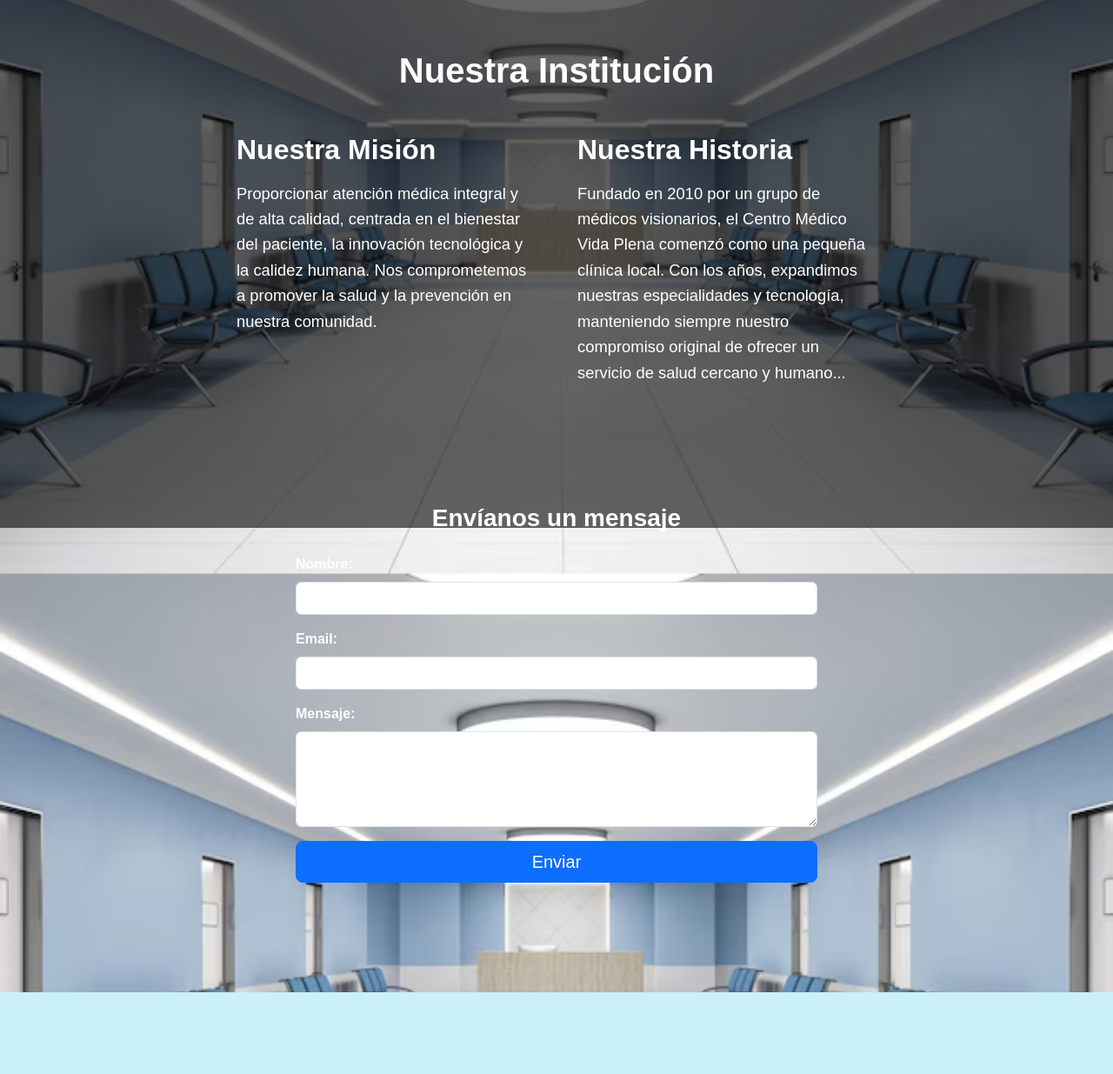
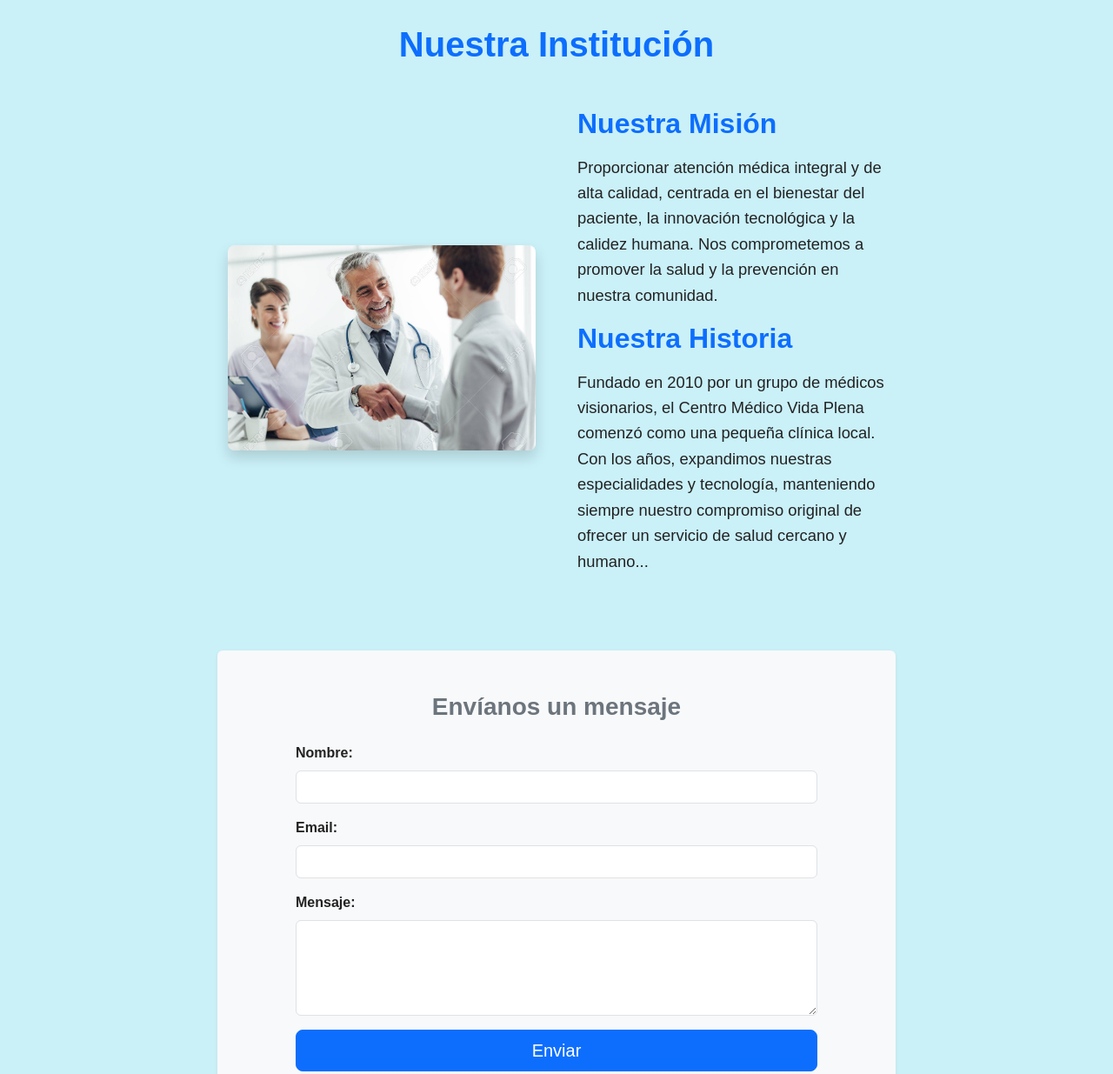
Before and after one commit to Faacusb/IDW_40, a plain HTML site: page institucional.html in a window 1280 px wide. Shown: the part 193-1428 px from the top of the page at 87% size. Before the commit the page ends 1334 px from the top, so only its background shows below. Drawn offline with nearby package versions, Linux system fonts and the light colour scheme.

Commit message:
Clean: Limpieza final de CSS y confirmación de estructura HTML

```diff
--- a/CSS/estilos.css
+++ b/CSS/estilos.css
@@ -148,21 +148,19 @@ footer {
 }
 
 
+
+
 /* --- ESTILOS INSTITUCIONALES Y AJUSTES DE BOOTSTRAP --- */
 
-/* Definición de Variables de Color (Buena práctica para controlar colores)
-El color #0d6efd es el azul por defecto de Bootstrap primary,
-así que lo usamos como nuestra base institucional.
-*/
+/* Definición de Variables de Color */
 :root {
     --color-clinica-principal: #0d6efd;
 }
 
-
-
-/* 2. Sobreescribir el estilo de la cabecera/footer si es necesario (Asegúrate que el bg-info del footer sea el deseado) */
+/* 2. Sobreescribir el estilo de la cabecera/footer (Footer es bg-info) */
 .bg-info {
-    background-color: #d1ecf1 !important; /* Si quieres un color más suave para el footer */
+    /* Si quieres un color más suave para el footer, de lo contrario, BÓRRALO */
+    background-color: #d1ecf1 !important;
 }
 
 
@@ -171,8 +169,6 @@ así que lo usamos como nuestra base institucional.
 /* Asegura que los títulos utilicen el color institucional (text-primary) */
 .container h2, .container h3 {
     font-weight: 700;
-    /* Si Bootstrap no aplica bien el color primario, usa esta variable: */
-    /* color: var(--color-clinica-principal); */
 }
 
 /* Ajustes para el texto de Misión/Historia para mejor lectura */
@@ -181,27 +177,4 @@ así que lo usamos como nuestra base institucional.
     line-height: 1.6;
 }
 
-/* --- Estilos para la Imagen de Fondo Responsiva y Opaca (DEBE IR AL FINAL DEL ARCHIVO) --- */
-
-
-
-/* 1. Propiedades del Fondo y Responsividad */
-.fondo-institucional {
-    background-image: url('../img/sala-espera.jpg'); /* O el nombre de tu archivo */
-    background-size: cover;
-    background-attachment: fixed;
-    background-position: center center;
-    background-repeat: no-repeat;
-}
-
-/* 2. CAPA DE OPACIDAD (También debe usar la clase) */
-.fondo-institucional::before {
-    content: '';
-    position: fixed;
-    top: 0;
-    left: 0;
-    width: 100%;
-    height: 100%;
-    background: rgba(0, 0, 0, 0.6);
-    z-index: -1;
-}
+/* NOTA: No debe haber ningún estilo body{} ni .fondo-institucional{} aquí. */
--- a/institucional.html
+++ b/institucional.html
@@ -9,7 +9,7 @@
     <link rel="stylesheet" href="CSS/estilos.css">
     <link rel="stylesheet" href="https://cdnjs.cloudflare.com/ajax/libs/font-awesome/6.5.0/css/all.min.css">
 </head>
-<body class="fondo-institucional">
+<body>
     <header>
         <nav class="navbar navbar-expand-lg border-bottom border-dark p-0">
             <div class="container-fluid flex-column flex-lg-column p-0">
@@ -38,23 +38,23 @@
     </header>
 
     <main class="py-5">
+        <section class="container mb-5 py-4">
+            <h1 class="text-center text-primary fw-bold mb-5">Nuestra Institución</h1>
 
-    <main>
-    <section class="container mb-5 py-4">
-        <h1 class="text-center text-white fw-bold mb-5">Nuestra Institución</h1>
-        <div class="row align-items-start g-5">
+            <div class="row align-items-center g-5">
 
-            <div class="col-12 col-md-6 text-white">
+                <div class="col-12 col-md-6">
+                    <img class="img-fluid rounded-3 shadow" src="img/medico _saludando.jpg" alt="medico saludando ">
+                </div>
+
+                <div class="col-12 col-md-6">
                     <div>
-                    <h2 class="text-white mb-3 fw-bold">Nuestra Misión</h2>
+                        <h2 class="text-primary mb-3 fw-bold">Nuestra Misión</h2>
                         <p class="lead">Proporcionar atención médica integral y de alta calidad, centrada en el bienestar del paciente, la innovación tecnológica y la calidez humana.
                         Nos comprometemos a promover la salud y la prevención en nuestra comunidad.</p>
                     </div>
-            </div>
-
-            <div class="col-12 col-md-6 text-white">
                     <div>
-                    <h2 class="text-white mb-3 fw-bold">Nuestra Historia</h2>
+                        <h2 class="text-primary mb-3 fw-bold">Nuestra Historia</h2>
                         <p class="lead"> Fundado en 2010 por un grupo de médicos visionarios, el Centro Médico Vida Plena comenzó como una pequeña clínica local.
                         Con los años, expandimos nuestras especialidades y tecnología, manteniendo siempre nuestro compromiso original de ofrecer un servicio de salud cercano y humano...</p>
                     </div>
@@ -62,21 +62,21 @@
             </div>
         </section>
 
-    <section class="container py-5">
-        <h3 class="text-center mb-4 text-white fw-bold">Envíanos un mensaje</h3>
+        <section class="container py-5 bg-light rounded shadow-sm">
+            <h3 class="text-center mb-4 text-secondary fw-bold">Envíanos un mensaje</h3>
 
             <form action="#" method="post" class="mx-auto" style="max-width: 600px;">
-            <div class="mb-3 text-white">
+                <div class="mb-3">
                     <label for="nombre" class="form-label fw-bold">Nombre:</label>
                     <input type="text" id="nombre" name="nombre" class="form-control" required>
                 </div>
 
-            <div class="mb-3 text-white">
+                <div class="mb-3">
                     <label for="email" class="form-label fw-bold">Email:</label>
                     <input type="email" id="email" name="email" class="form-control" required>
                 </div>
 
-            <div class="mb-3 text-white">
+                <div class="mb-3">
                     <label for="mensaje" class="form-label fw-bold">Mensaje:</label>
                     <textarea id="mensaje" name="mensaje" class="form-control" rows="4" required></textarea>
                 </div>
@@ -87,3 +87,11 @@
             </form>
         </section>
     </main>
+
+    <footer class="bg-info text-dark text-center py-3">
+        <p class="mb-0">Copyright &copy; 2025 Centro Medico Medical Assistance</p>
+    </footer>
+
+    <script src="https://cdn.jsdelivr.net/npm/bootstrap@5.3.3/dist/js/bootstrap.bundle.min.js"></script>
+</body>
+</html>
```
Also changed, not shown: img/medico _saludando.jpg (added). Lines whose indentation alone changed are shown as unchanged.
